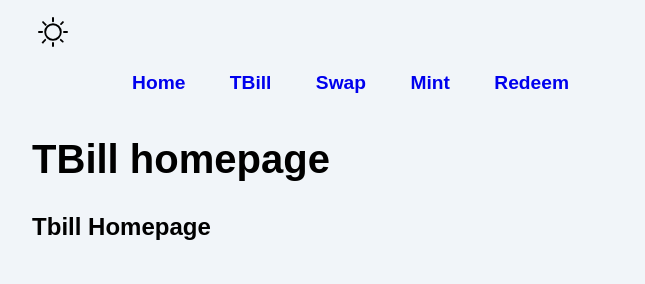
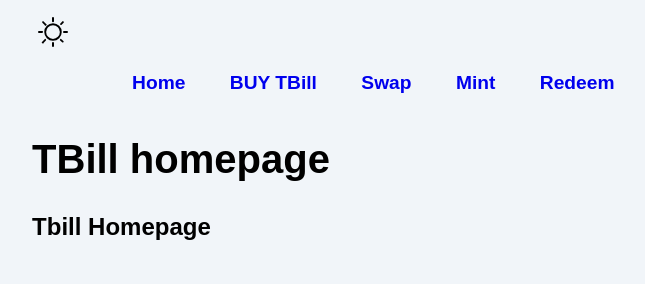
Before and after one commit to UdeRox/USTB, an Astro site in the folder ui/: page / in a window 1280 px wide. Shown: the whole page, without its empty margins (268-913 px from the left). Built offline with nearby package versions, Linux system fonts and the light colour scheme; Astro itself is replaced by a stand-in of ours; what wagmi would draw is missing.

Commit message:
25 Renamed the TBILL button;

```diff
--- a/ui/src/components/Navigation.astro
+++ b/ui/src/components/Navigation.astro
@@ -2,7 +2,7 @@
 ---
 <div class="nav-links">
     <a href="/">Home</a>
-    <a href="/tbill">TBill</a>
+    <a href="/tbill">BUY TBill</a>
     <a href="/swap/">Swap</a>
     <a href="/mint/">Mint</a>
     <a href="/redeem/">Redeem</a>
```
